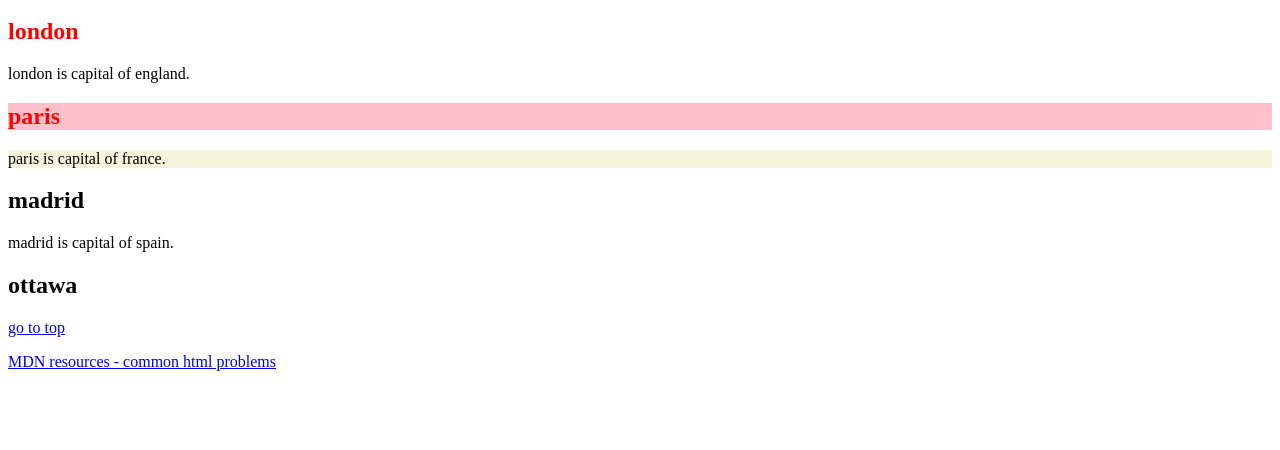
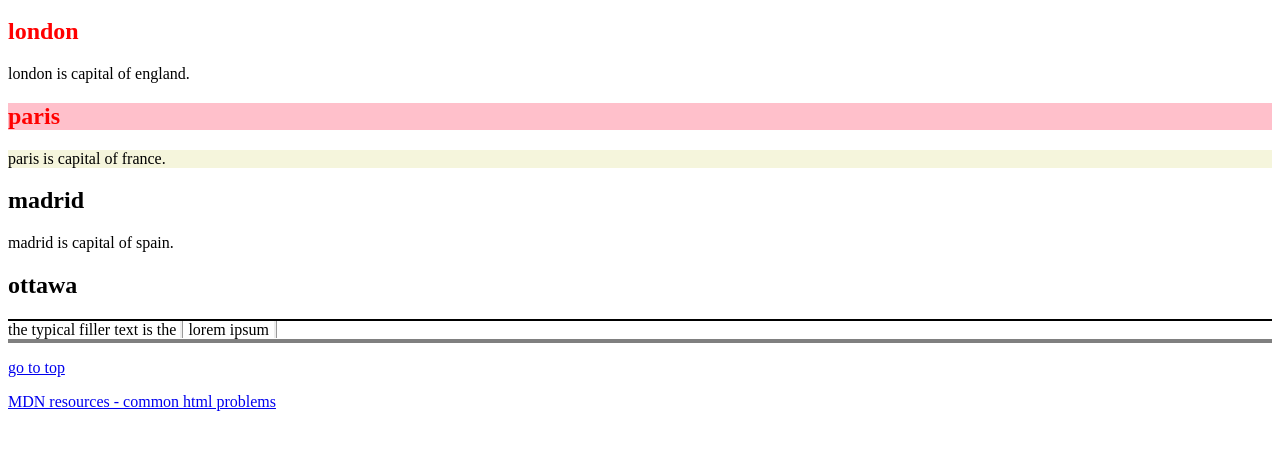
Before and after one commit to angiehhu/week5, a plain HTML site: page index.html in a window 1280 px wide. Shown: the part 100-550 px from the top of the page. Drawn offline with Linux system fonts and the light colour scheme.

Commit message:
box model practice on paragraph with span

```diff
--- a/css/style.css
+++ b/css/style.css
@@ -13,3 +13,16 @@
 html{
         scroll-behavior:smooth;
 }
+
+#lorem {
+    padding-left: 5px;
+    padding-right: 5px;
+    border-style: ridge;
+    border-top: 2px black;
+    border-bottom: 4px gray;
+}
+
+.fillertext {
+    border-top: 2px solid black;
+    border-bottom: 4px solid gray;
+}
--- a/index.html
+++ b/index.html
@@ -19,6 +19,8 @@
     <p>madrid is capital of spain.</p>
     <h2 id="ottawa">ottawa</h2>
 
+    <p class="fillertext"> the typical filler text is the <span id="lorem">lorem ipsum</span></p>
+
     <p> <a href= #toppage>go to top</a></p>
     <a href="https://developer.mozilla.org/en-US/docs/Learn/HTML#solving_common_html_problems">MDN resources - common html problems</a>
  </body>
```
